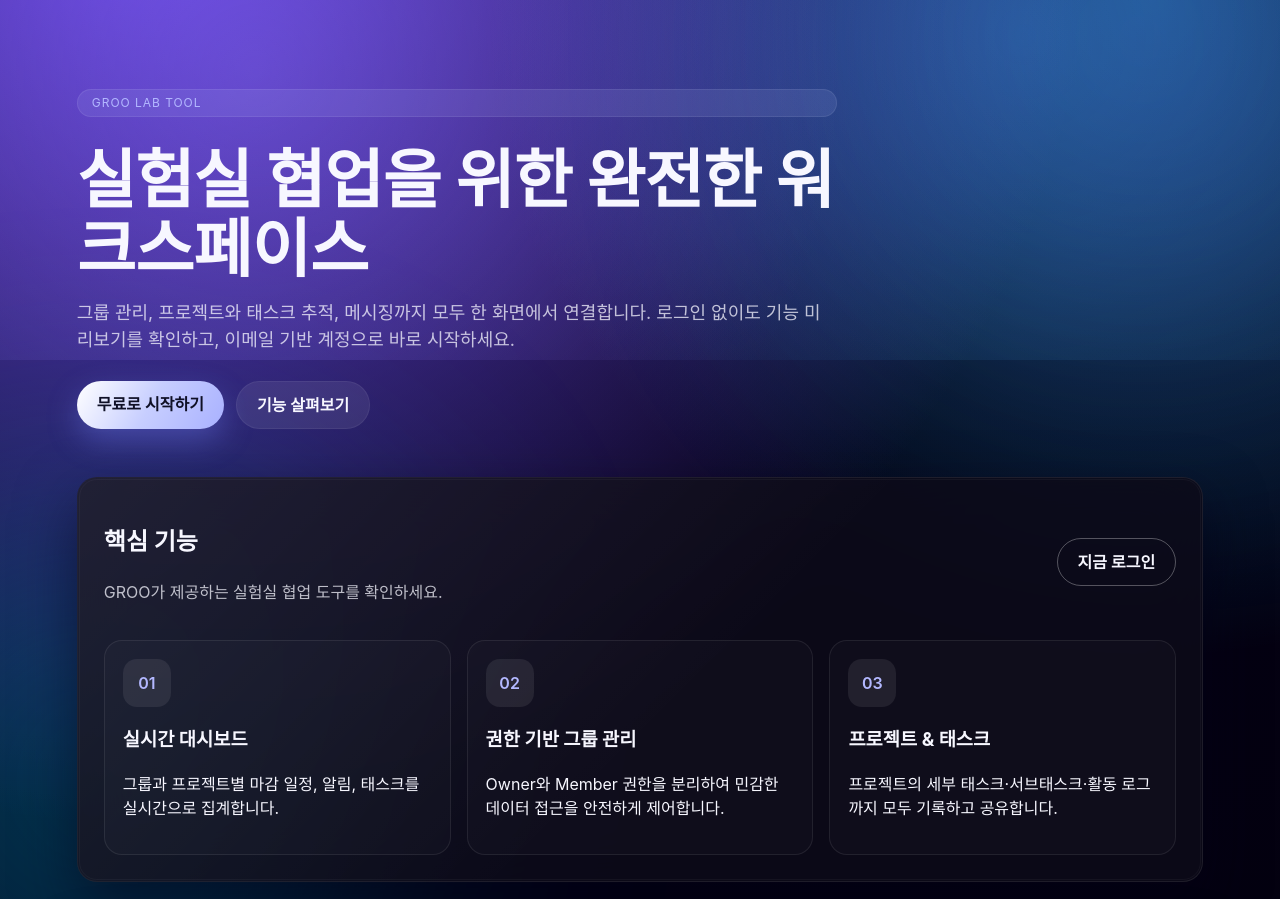
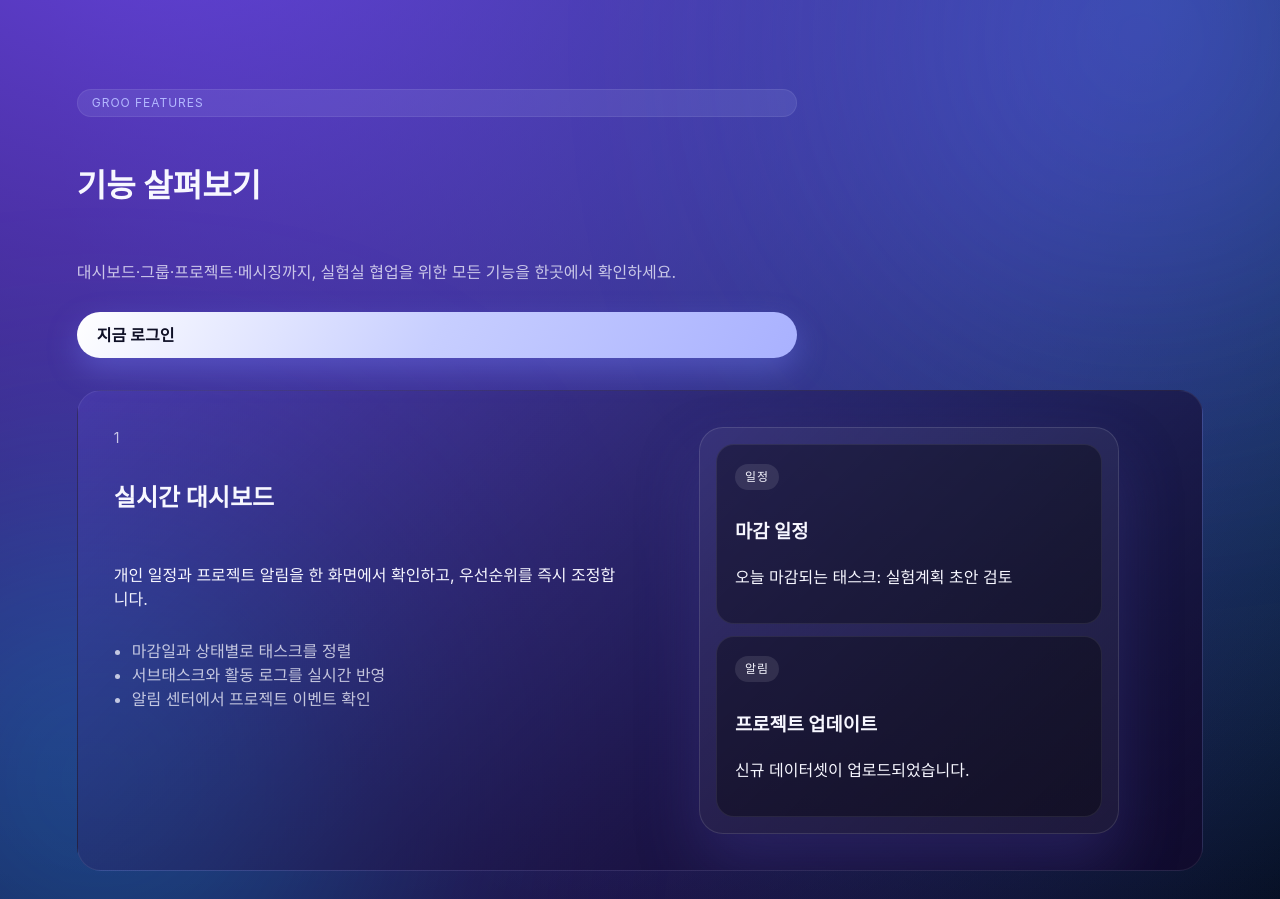
Before and after one commit to nadajinny/GROO, a Vue app: page /features in a window 1280 px wide. Before the commit this address led to /. Shown: the top 899 px of the page. Built offline with nearby package versions, Linux system fonts and the light colour scheme; the HTML template or start-up script is replaced by a standard one.

Commit message:
feat: 기능 설명 창 추가 및 애니메이션 추가

```diff
--- a/src/router/index.ts
+++ b/src/router/index.ts
@@ -50,6 +50,11 @@ const router = createRouter({
           component: () => import('../views/MessagesView.vue')
         },
         {
+          path: 'features',
+          name: 'features',
+          component: () => import('../views/FeaturesView.vue')
+        },
+        {
           path: 'profile',
           name: 'profile',
           component: () => import('../views/ProfileView.vue')
@@ -62,6 +67,11 @@ const router = createRouter({
         }
       ]
     },
+    {
+      path: '/features',
+      name: 'features-public',
+      component: () => import('../views/FeaturesView.vue')
+    },
     { path: '/:pathMatch(.*)*', redirect: '/' }
   ]
 })
@@ -73,7 +83,7 @@ router.beforeEach(async (to, _from, next) => {
   }
 
   const isLoggedIn = Boolean(authStore.user)
-  const publicPaths = ['/', '/login']
+  const publicPaths = ['/', '/login', '/features']
 
   if (!isLoggedIn && !publicPaths.includes(to.path)) {
     next({ path: '/', query: { redirect: to.fullPath } })
--- /dev/null
+++ b/src/views/FeaturesView.vue
@@ -0,0 +1,240 @@
+<template>
+  <div class="features-page">
+    <div class="features-page__header">
+      <p class="pill">GROO FEATURES</p>
+      <h1>기능 살펴보기</h1>
+      <p class="text-muted">
+        대시보드·그룹·프로젝트·메시징까지, 실험실 협업을 위한 모든 기능을 한곳에서 확인하세요.
+      </p>
+      <RouterLink class="btn btn-primary" to="/login">지금 로그인</RouterLink>
+    </div>
+
+    <div class="feature-sections">
+      <article
+        v-for="(feature, index) in features"
+        :key="feature.title"
+        class="feature-section"
+        :class="[`feature-section--${feature.theme}`]"
+      >
+        <div class="feature-section__content">
+          <span class="section-index">{{ index + 1 }}</span>
+          <h2>{{ feature.title }}</h2>
+          <p>{{ feature.description }}</p>
+          <ul>
+            <li v-for="detail in feature.details" :key="detail">{{ detail }}</li>
+          </ul>
+        </div>
+        <div class="feature-section__visual">
+          <div class="screen-mock" :class="[`screen-mock--${feature.theme}`]">
+            <div v-for="(block, idx) in feature.preview" :key="block.title" class="mock-card">
+              <div class="mock-card__badge">{{ block.tag }}</div>
+              <h3>{{ block.title }}</h3>
+              <p>{{ block.description }}</p>
+            </div>
+          </div>
+        </div>
+      </article>
+    </div>
+  </div>
+</template>
+
+<script setup lang="ts">
+import { RouterLink } from 'vue-router'
+
+const features = [
+  {
+    title: '실시간 대시보드',
+    description: '개인 일정과 프로젝트 알림을 한 화면에서 확인하고, 우선순위를 즉시 조정합니다.',
+    details: [
+      '마감일과 상태별로 태스크를 정렬',
+      '서브태스크와 활동 로그를 실시간 반영',
+      '알림 센터에서 프로젝트 이벤트 확인'
+    ],
+    preview: [
+      { tag: '일정', title: '마감 일정', description: '오늘 마감되는 태스크: 실험계획 초안 검토' },
+      { tag: '알림', title: '프로젝트 업데이트', description: '신규 데이터셋이 업로드되었습니다.' }
+    ],
+    theme: 'dashboard'
+  },
+  {
+    title: '그룹 및 멤버 관리',
+    description: 'Owner와 Member 권한을 분리해 민감한 데이터 접근을 안전하게 제어할 수 있습니다.',
+    details: [
+      '그룹별 멤버 초대·권한 변경·제거',
+      '태그/핸들 기반 검색으로 빠른 찾기',
+      '현재 작업 그룹을 고정해 뷰 제한'
+    ],
+    preview: [
+      { tag: '그룹', title: '바이오 연구팀', description: 'Owner · Members · 초대 대기중 2명' },
+      { tag: '멤버', title: '김지훈 · Owner', description: '권한: 프로젝트 관리, 태스크 편집' }
+    ],
+    theme: 'groups'
+  },
+  {
+    title: '프로젝트 & 태스크',
+    description: '프로젝트별 파일·노트·태스크를 한 번에 관리하고, 세부 변경 이력을 기록합니다.',
+    details: [
+      '태스크 우선순위/상태/담당자 필터링',
+      '프로젝트 노트·파일과 연결된 히스토리',
+      '활동 로그와 댓글로 협업 기록 남기기'
+    ],
+    preview: [
+      { tag: '태스크', title: '실험 보고서 초안', description: '우선순위: HIGH · 진행상태: DOING' },
+      { tag: '파일', title: '실험 결과.pdf', description: '업로드: 김지훈 · 12MB' }
+    ],
+    theme: 'projects'
+  },
+  {
+    title: '메시징 & 알림',
+    description: '그룹 채팅과 1:1 대화를 모두 지원하며, 프로젝트 업데이트를 즉시 전달합니다.',
+    details: [
+      '그룹 채널과 개인 채널을 동시에 이용',
+      '멘션/알림으로 놓치는 메시지 없이 공유',
+      '실험 결과 공유용 파일 전송 지원'
+    ],
+    preview: [
+      { tag: '채널', title: '#실험-알림', description: '김지훈: “오늘 2시 결과 공유 모임입니다.”' },
+      { tag: 'DM', title: '이하늘', description: '“새 데이터셋 확인 부탁드려요.”' }
+    ],
+    theme: 'messages'
+  }
+]
+</script>
+
+<style scoped>
+.features-page {
+  min-height: 100vh;
+  padding: clamp(32px, 6vw, 80px) clamp(20px, 6vw, 80px) 120px;
+  display: flex;
+  flex-direction: column;
+  gap: 32px;
+}
+
+.features-page__header {
+  display: flex;
+  flex-direction: column;
+  gap: 12px;
+  max-width: 720px;
+}
+
+.feature-sections {
+  display: flex;
+  flex-direction: column;
+  gap: 28px;
+}
+
+.feature-section {
+  border-radius: 24px;
+  padding: clamp(20px, 5vw, 36px);
+  display: grid;
+  grid-template-columns: repeat(auto-fit, minmax(280px, 1fr));
+  gap: 24px;
+  border: 1px solid rgba(255, 255, 255, 0.08);
+  position: relative;
+  overflow: hidden;
+  animation: fade-up 0.6s ease forwards;
+  opacity: 0;
+  transform: translateY(24px);
+}
+
+.feature-section--dashboard {
+  background: linear-gradient(135deg, rgba(117, 97, 255, 0.15), rgba(17, 10, 45, 0.9));
+}
+
+.feature-section--groups {
+  background: linear-gradient(135deg, rgba(54, 191, 255, 0.18), rgba(11, 19, 33, 0.9));
+}
+
+.feature-section--projects {
+  background: linear-gradient(135deg, rgba(255, 174, 113, 0.2), rgba(26, 13, 2, 0.9));
+}
+
+.feature-section--messages {
+  background: linear-gradient(135deg, rgba(255, 111, 183, 0.16), rgba(28, 6, 16, 0.9));
+}
+
+.feature-section__content {
+  display: flex;
+  flex-direction: column;
+  gap: 12px;
+}
+
+.feature-section__content ul {
+  padding-left: 18px;
+  margin: 0;
+  color: var(--app-text-muted);
+}
+
+.feature-section__visual {
+  display: flex;
+  align-items: center;
+  justify-content: center;
+}
+
+.screen-mock {
+  width: min(420px, 100%);
+  border-radius: 24px;
+  padding: 16px;
+  display: flex;
+  flex-direction: column;
+  gap: 12px;
+  background: rgba(255, 255, 255, 0.05);
+  border: 1px solid rgba(255, 255, 255, 0.12);
+}
+
+.screen-mock--dashboard {
+  box-shadow: 0 30px 60px rgba(63, 55, 143, 0.4);
+}
+
+.screen-mock--groups {
+  box-shadow: 0 30px 60px rgba(45, 139, 255, 0.25);
+}
+
+.screen-mock--projects {
+  box-shadow: 0 30px 60px rgba(240, 128, 78, 0.25);
+}
+
+.screen-mock--messages {
+  box-shadow: 0 30px 60px rgba(233, 123, 190, 0.25);
+}
+
+.mock-card {
+  padding: 18px;
+  border-radius: 18px;
+  background: rgba(0, 0, 0, 0.35);
+  border: 1px solid rgba(255, 255, 255, 0.08);
+}
+
+.mock-card__badge {
+  display: inline-flex;
+  font-size: 12px;
+  letter-spacing: 0.08em;
+  padding: 4px 10px;
+  border-radius: 999px;
+  background: rgba(255, 255, 255, 0.1);
+  margin-bottom: 10px;
+}
+
+.section-index {
+  font-size: 14px;
+  letter-spacing: 0.15em;
+  color: var(--app-text-muted);
+}
+
+@keyframes fade-up {
+  from {
+    opacity: 0;
+    transform: translateY(24px);
+  }
+  to {
+    opacity: 1;
+    transform: translateY(0);
+  }
+}
+
+@media (max-width: 640px) {
+  .screen-mock {
+    padding: 12px;
+  }
+}
+</style>
--- a/src/views/HomeView.vue
+++ b/src/views/HomeView.vue
@@ -10,26 +10,43 @@
       </p>
       <div class="home__actions">
         <RouterLink class="btn btn-primary" to="/login">무료로 시작하기</RouterLink>
-        <a class="btn btn-muted" href="#features">기능 살펴보기</a>
+        <RouterLink class="btn btn-muted" to="/features">기능 살펴보기</RouterLink>
       </div>
     </section>
 
-    <section id="features" class="home__features app-card">
+    <RouterLink class="home__features-card app-card" to="/features">
+      <div>
         <div class="section-header">
           <div>
             <h2>핵심 기능</h2>
-          <p class="text-muted">GROO가 제공하는 실험실 협업 도구를 확인하세요.</p>
+            <p class="text-muted">모든 기능을 자세히 살펴보시겠어요?</p>
           </div>
-        <RouterLink class="btn btn-outline" to="/login">지금 로그인</RouterLink>
+          <span class="btn btn-outline">기능 페이지로 이동</span>
         </div>
         <div class="features-grid">
-        <article v-for="feature in features" :key="feature.title" class="feature-card">
+          <article
+            v-for="(feature, index) in features"
+            :key="feature.title"
+            class="feature-card"
+            :style="{ animationDelay: `${index * 120}ms` }"
+          >
             <div class="feature-icon">{{ feature.icon }}</div>
+            <div class="feature-card__body">
+              <div class="feature-card__head">
                 <h3>{{ feature.title }}</h3>
                 <p>{{ feature.description }}</p>
+              </div>
+              <ul class="feature-details">
+                <li v-for="detail in feature.details" :key="detail">
+                  <span class="dot" />
+                  <span>{{ detail }}</span>
+                </li>
+              </ul>
+            </div>
           </article>
         </div>
-    </section>
+      </div>
+    </RouterLink>
 
     <section class="home__cta app-card">
       <div>
@@ -50,17 +67,42 @@ const features = [
   {
     icon: '01',
     title: '실시간 대시보드',
-    description: '그룹과 프로젝트별 마감 일정, 알림, 태스크를 실시간으로 집계합니다.'
+    description: '그룹과 프로젝트별 마감 일정, 알림, 태스크를 실시간으로 집계합니다.',
+    details: [
+      '마감일 기준으로 개인 태스크를 자동 정렬',
+      '프로젝트 업데이트와 알림을 하이라이트로 표시',
+      '서브태스크 완료 현황까지 한 번에 확인'
+    ]
   },
   {
     icon: '02',
     title: '권한 기반 그룹 관리',
-    description: 'Owner와 Member 권한을 분리하여 민감한 데이터 접근을 안전하게 제어합니다.'
+    description: 'Owner와 Member 권한을 분리하여 민감한 데이터 접근을 안전하게 제어합니다.',
+    details: [
+      '그룹별 멤버 초대·추가·제거를 실시간 적용',
+      'Owner 전용 기능으로 프로젝트/멤버 권한 제어',
+      '멤버 리스트를 태그·역할별로 빠르게 탐색'
+    ]
   },
   {
     icon: '03',
     title: '프로젝트 & 태스크',
-    description: '프로젝트의 세부 태스크·서브태스크·활동 로그까지 모두 기록하고 공유합니다.'
+    description: '프로젝트의 세부 태스크·서브태스크·활동 로그까지 모두 기록하고 공유합니다.',
+    details: [
+      '프로젝트별 파일·노트·태스크를 통합 관리',
+      '우선순위와 상태별 필터링으로 업무 집중',
+      '활동 로그/댓글로 변경 이력을 투명하게 기록'
+    ]
+  },
+  {
+    icon: '04',
+    title: '메시징 & 알림',
+    description: '그룹 채널과 1:1 대화 모두 지원하며, 업데이트를 즉시 전달합니다.',
+    details: [
+      '그룹 대화방과 개인 대화방을 동시에 이용',
+      '읽지 않은 메시지와 멘션을 강조 표시',
+      '알림 센터에서 프로젝트 이벤트를 빠르게 확인'
+    ]
   }
 ]
 </script>
@@ -137,6 +179,32 @@ const features = [
   border-radius: 18px;
   padding: 18px;
   background: rgba(255, 255, 255, 0.02);
+  display: flex;
+  gap: 16px;
+  position: relative;
+  overflow: hidden;
+  animation: fade-up 0.65s cubic-bezier(0.16, 1, 0.3, 1) forwards;
+  opacity: 0;
+  transform: translateY(30px);
+}
+
+.feature-card::after {
+  content: '';
+  position: absolute;
+  inset: 0;
+  background: linear-gradient(140deg, rgba(255, 255, 255, 0.08), transparent);
+  opacity: 0;
+  transition: opacity 0.3s ease;
+}
+
+.feature-card:hover::after {
+  opacity: 1;
+}
+
+.feature-card__body {
+  display: flex;
+  flex-direction: column;
+  gap: 12px;
 }
 
 .feature-icon {
@@ -149,7 +217,37 @@ const features = [
   justify-content: center;
   font-weight: 600;
   color: var(--app-primary);
-  margin-bottom: 12px;
+  margin-top: 6px;
+  flex-shrink: 0;
+}
+
+.feature-card__head h3 {
+  margin: 0 0 6px;
+}
+
+.feature-details {
+  list-style: none;
+  margin: 0;
+  padding: 0;
+  display: flex;
+  flex-direction: column;
+  gap: 8px;
+}
+
+.feature-details li {
+  display: flex;
+  align-items: flex-start;
+  gap: 8px;
+  color: var(--app-text-muted);
+  font-size: 14px;
+}
+
+.feature-details .dot {
+  width: 6px;
+  height: 6px;
+  border-radius: 50%;
+  background: var(--app-primary);
+  margin-top: 6px;
 }
 
 .home__cta {
@@ -174,4 +272,15 @@ const features = [
     align-items: flex-start;
   }
 }
+
+@keyframes fade-up {
+  from {
+    opacity: 0;
+    transform: translateY(30px);
+  }
+  to {
+    opacity: 1;
+    transform: translateY(0);
+  }
+}
 </style>
```
Lines whose indentation alone changed are shown as unchanged.
